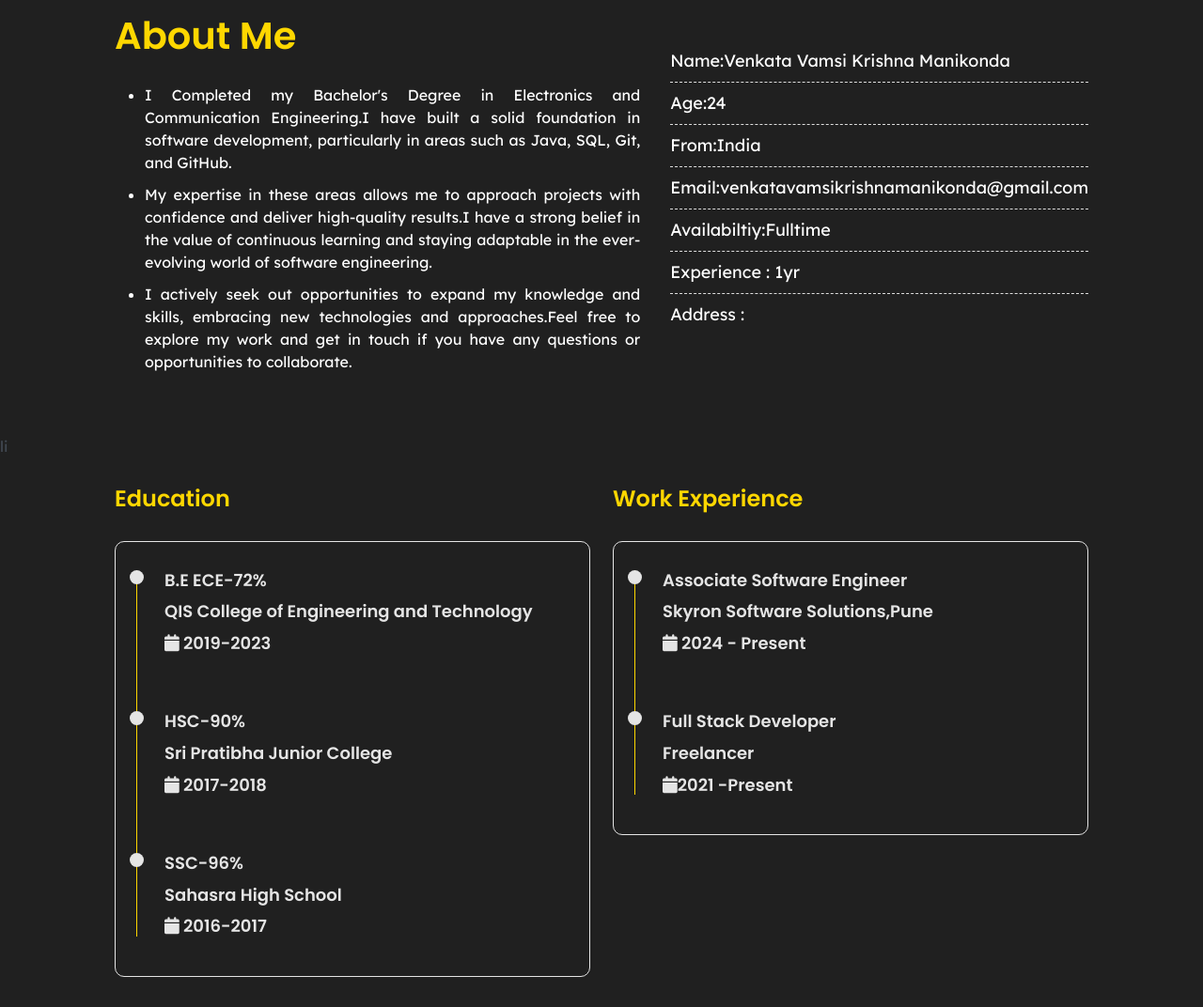
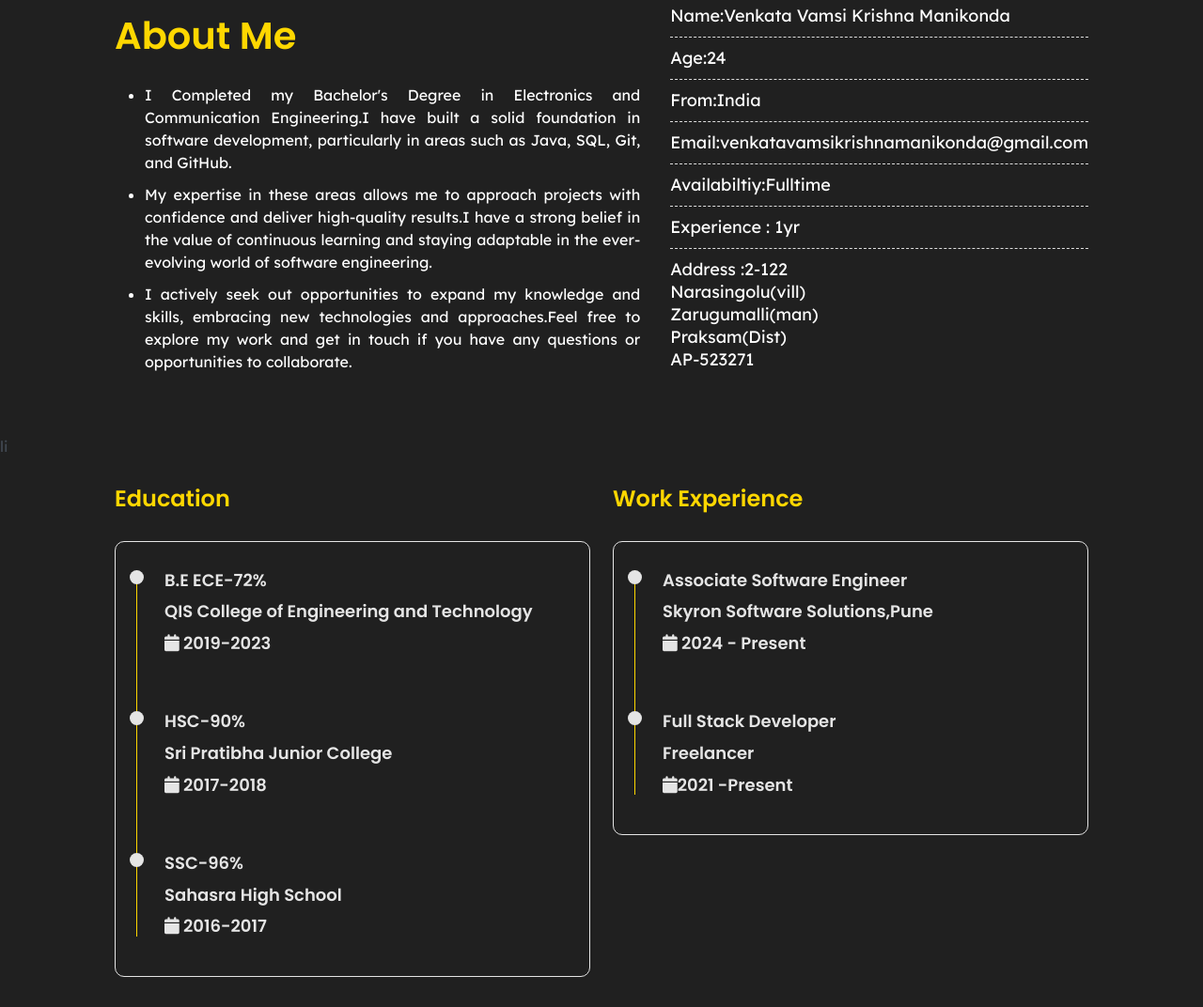
Before and after one commit to Venkatavamsikrishna/new-portifolio, a website: page public/index.html in a window 1280 px wide. Shown: the part 770-1842 px from the top of the page at 94% size. Drawn offline with nearby package versions, Linux system fonts and the light colour scheme; files that its build step writes are made by us from their sources.

Commit message:
address changes

```diff
--- a/public/index.html
+++ b/public/index.html
@@ -94,7 +94,7 @@
                         <li>Email:venkatavamsikrishnamanikonda@gmail.com</li>
                         <li>Availabiltiy:Fulltime</li>
                         <li>Experience : 1yr</li>
-                        <li>Address :</li>
+                        <li>Address :2-122<br>Narasingolu(vill)<br>Zarugumalli(man)<br>Praksam(Dist)<br>AP-523271</li>
                     </ul>
                 </div>
             </div>
```
